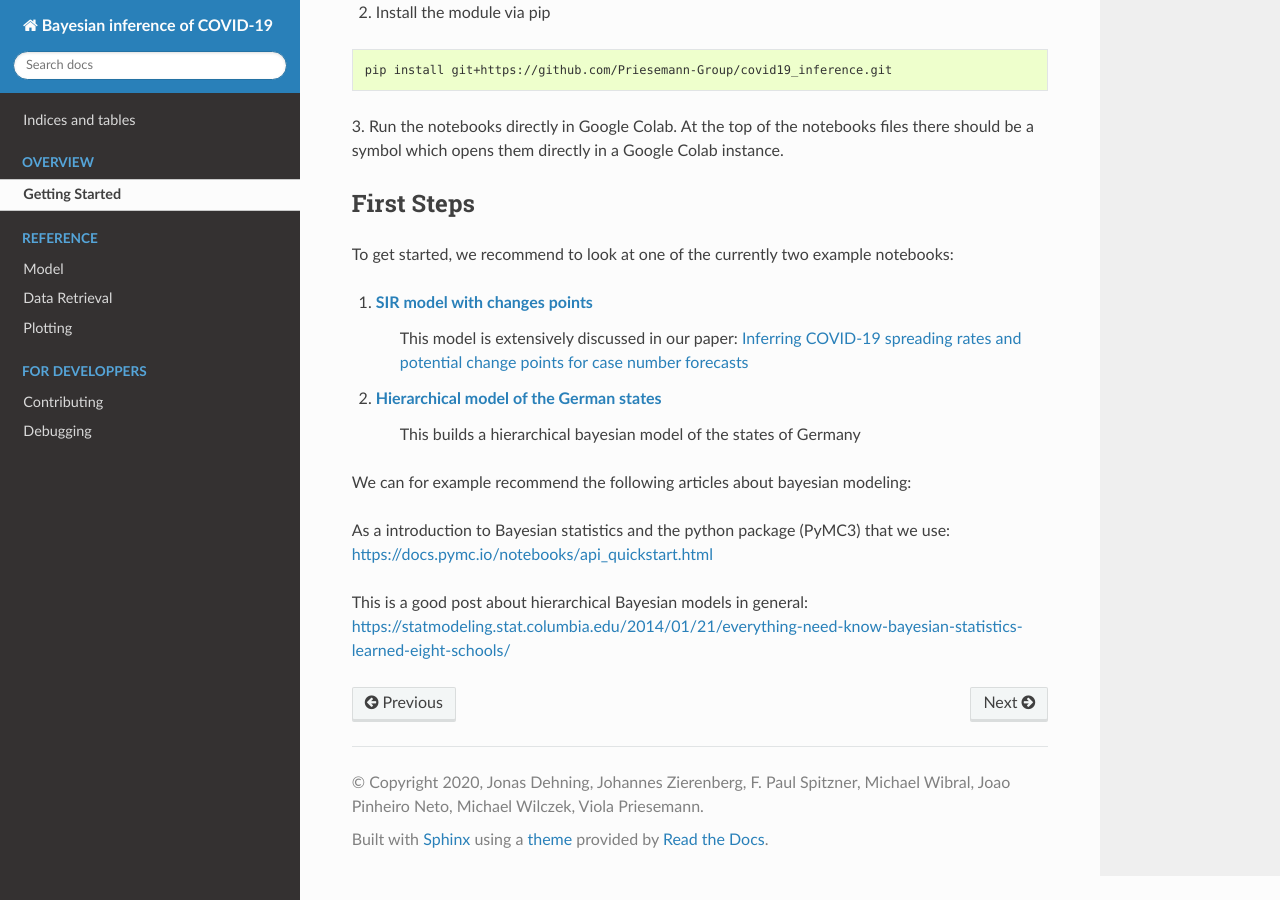
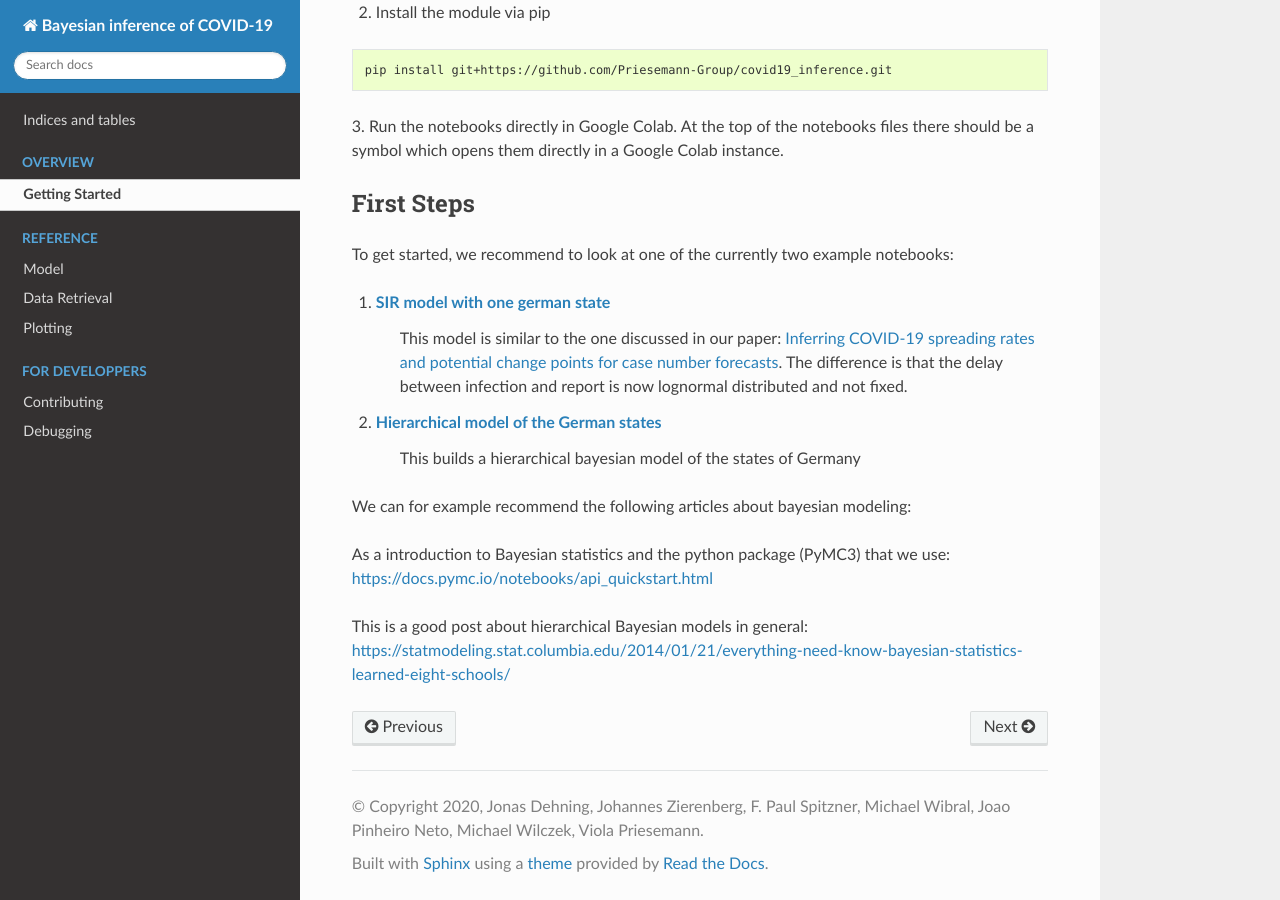
Before and after one commit to Priesemann-Group/covid19_inference, a Sphinx documentation site: the page built from docs/doc/gettingstarted.rst, in a window 1280 px wide and 900 px high, scrolled down 502 px. Built offline with Sphinx 7.4.7 and the Read the Docs theme 2.0.0, drawn with Linux system fonts in a browser that asks for light colours; formulas are drawn with MathJax 3.

Commit message:
Change link to new example notebook

```diff
--- a/docs/doc/gettingstarted.rst
+++ b/docs/doc/gettingstarted.rst
@@ -30,8 +30,10 @@ First Steps
 
 To get started, we recommend to look at one of the currently two example notebooks:
 
-1. `SIR model with changes points <https://github.com/Priesemann-Group/covid19_inference_forecast/blob/master/scripts/example_script_covid19_inference.ipynb>`_
-    This model is extensively discussed in our paper: `Inferring COVID-19 spreading rates and potential change points for case number forecasts <https://arxiv.org/abs/2004.01105>`_
+1. `SIR model with one german state <https://github.com/Priesemann-Group/covid19_inference/blob/master/scripts/example_one_bundesland.ipynb>`_
+    This model is similar to the one discussed in our paper: `Inferring COVID-19 spreading rates and potential change points for case number forecasts <https://arxiv.org/abs/2004.01105>`_.
+    The difference is that the delay between infection and report is now lognormal distributed and not
+    fixed.
 
 2. `Hierarchical model of the German states  <https://github.com/Priesemann-Group/covid19_inference/blob/master/scripts/example_bundeslaender.ipynb>`_
     This builds a hierarchical bayesian model of the states of Germany
```
